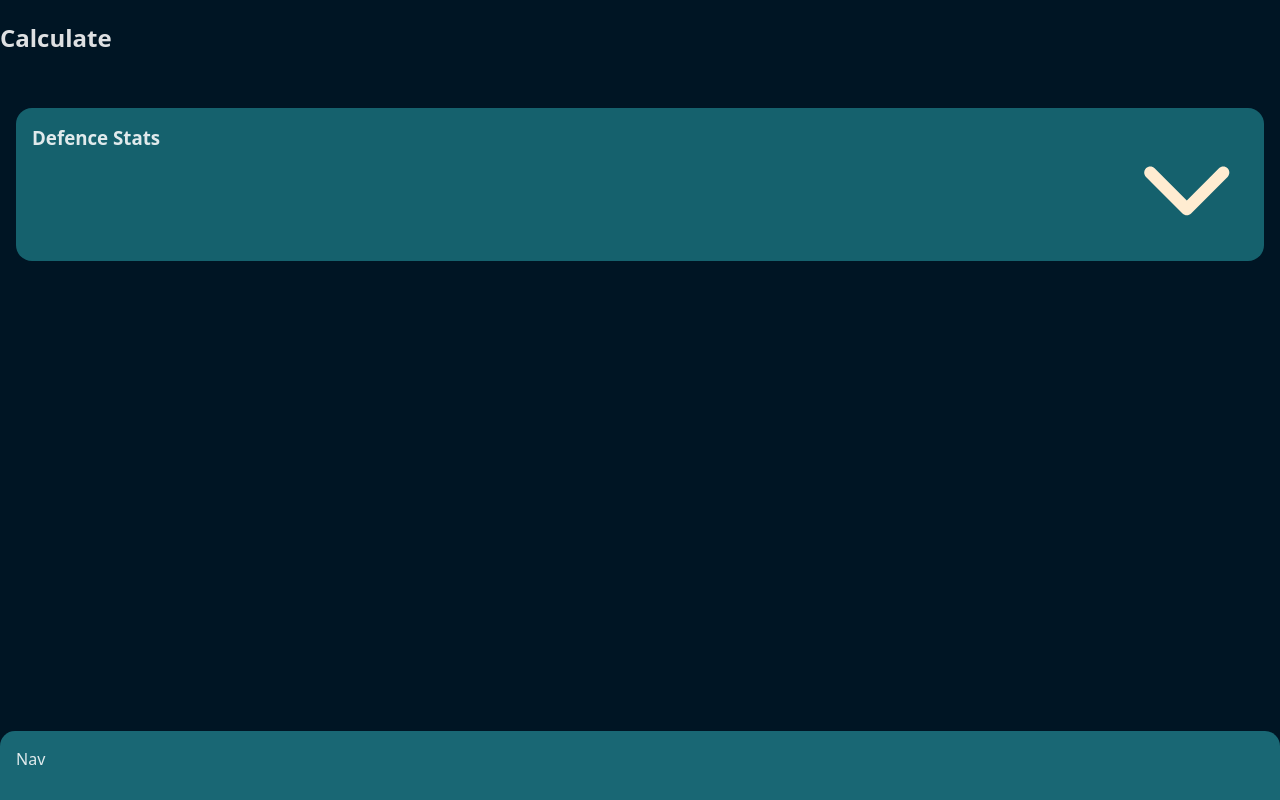
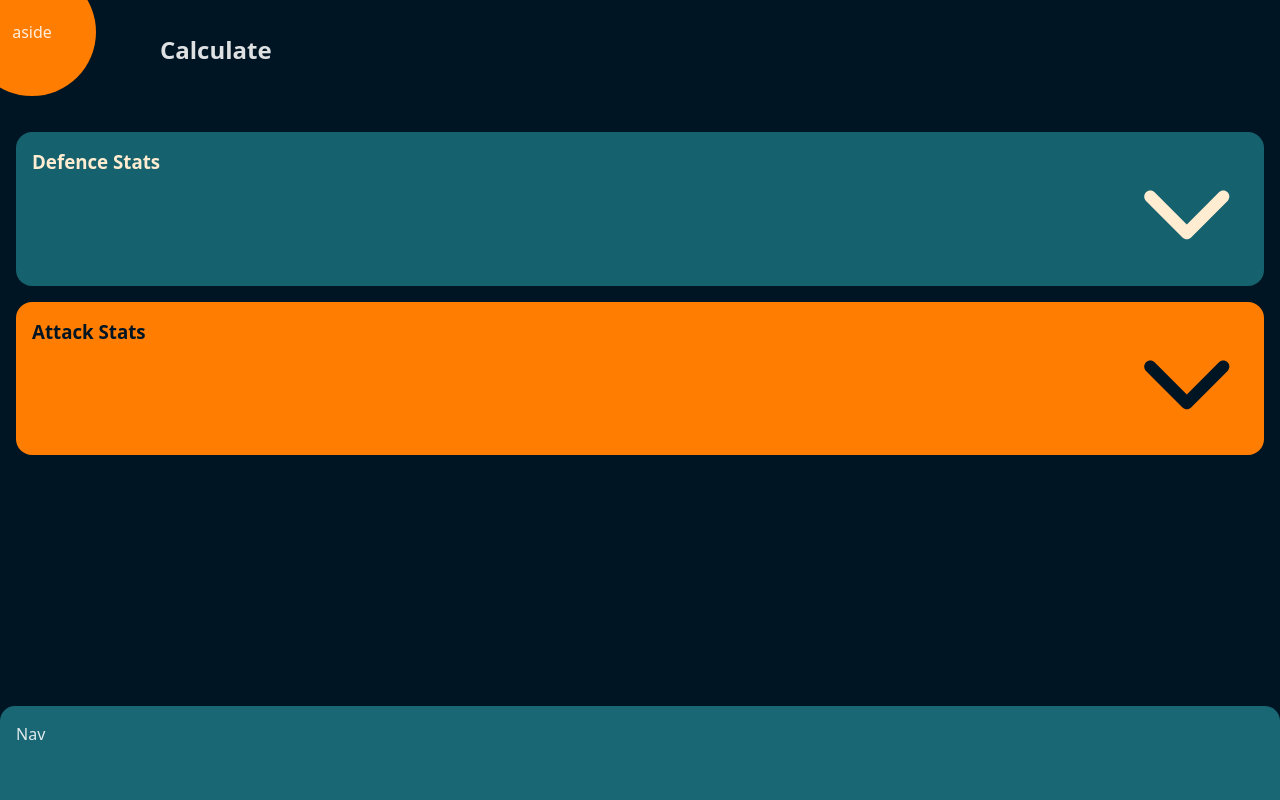
Before and after one commit to CaseyQWood/Mathhammer, a React (Vite) app: page /home in a window 1280 px wide. Built offline with nearby package versions, Linux system fonts and the light colour scheme.

Commit message:
added aside menu initial

```diff
--- a/src/App.css
+++ b/src/App.css
@@ -31,6 +31,7 @@ aside {
 header,
 nav {
   background: #196774;
-  height: 10vh;
+  height: 15vh;
   border-radius: 15px 15px 0 0;
+  position: static;
 }
--- a/src/components/dropDown/DropDown.tsx
+++ b/src/components/dropDown/DropDown.tsx
@@ -1,19 +1,36 @@
-import { useEffect, useState } from "react"
+import { useEffect, useState, type ReactNode, type CSSProperties } from "react"
 import style from "./dropDown.module.css"
+
+type Color = "primary" | "secondary"
+
+const colorsTable: {
+    primary: CSSProperties;
+    secondary: CSSProperties;
+} = {
+    primary: { backgroundColor: "#15616d", color: "#ffecd1" },
+    secondary: { backgroundColor: "#ff7d00", color: "#001524" },
+};
 
 interface DropDownProps {
     title: string
+    color: Color
+    children: ReactNode
 }
 
-export default function DropDown({ title }: DropDownProps) {
+export default function DropDown({ title, color = "primary", children }: DropDownProps) {
     const [open, setOpen] = useState(false)
+
 
     useEffect(() => { console.log(open) }, [open])
 
     return (
-        <div className={style.dropDown__wrapper} onClick={() => setOpen(!open)}>
-            <h3>{title}</h3>
-            <svg fill="#ffecd1" width="10%" xmlns="http://www.w3.org/2000/svg" viewBox="0 0 640 640"><path d="M297.4 470.6C309.9 483.1 330.2 483.1 342.7 470.6L534.7 278.6C547.2 266.1 547.2 245.8 534.7 233.3C522.2 220.8 501.9 220.8 489.4 233.3L320 402.7L150.6 233.4C138.1 220.9 117.8 220.9 105.3 233.4C92.8 245.9 92.8 266.2 105.3 278.7L297.3 470.7z" /></svg>
-        </div>
+        <>
+            <div className={style.dropDown__wrapper} style={colorsTable[color]} onClick={() => setOpen(!open)}>
+                <h3>{title}</h3>
+                <svg fill={color === 'primary' ? "#ffecd1" : "#001524"} transform={`rotate(${open ? "180" : null})`} width="10%" xmlns="http://www.w3.org/2000/svg" viewBox="0 0 640 640"><path d="M297.4 470.6C309.9 483.1 330.2 483.1 342.7 470.6L534.7 278.6C547.2 266.1 547.2 245.8 534.7 233.3C522.2 220.8 501.9 220.8 489.4 233.3L320 402.7L150.6 233.4C138.1 220.9 117.8 220.9 105.3 233.4C92.8 245.9 92.8 266.2 105.3 278.7L297.3 470.7z" /></svg>
+
+            </div>
+            {open ? children : null}
+        </>
     )
 }
--- a/src/components/routes/HomePage/HomePage.tsx
+++ b/src/components/routes/HomePage/HomePage.tsx
@@ -13,6 +13,7 @@ export default function HomePage() {
 
     return (
         <motion.div className={styles.homePageWrapper} initial={{ backgroundColor: "#001524" }} key="home">
+            <aside>aside</aside>
             <motion.h2>Calculate</motion.h2>
             <UnitForm setSimData={setSimData} />
             {simData ?
--- a/src/components/routes/HomePage/homePage.module.css
+++ b/src/components/routes/HomePage/homePage.module.css
@@ -1,4 +1,5 @@
 .homePageWrapper {
+  position: relative;
   display: flex;
   justify-content: space-between;
   background-color: #001524;
@@ -6,4 +7,24 @@
   height: 100%;
   width: 100vw;
   gap: 1rem;
+  overflow: auto;
 }
+
+.homePageWrapper aside {
+  position: absolute;
+  width: 8rem;
+  height: 8rem;
+  background-color: #ff7d00;
+  border-radius: 50%;
+  top: -2rem;
+  left: -2rem;
+  display: flex;
+  flex-direction: column;
+  justify-content: center;
+  align-items: center;
+}
+
+.homePageWrapper h2 {
+  margin: 2rem 0;
+  padding-left: 10rem;
+}
--- a/src/components/unitForm/UnitForm.tsx
+++ b/src/components/unitForm/UnitForm.tsx
@@ -2,8 +2,7 @@ import { useCallback, useState } from "react";
 import type { DefenseStats, AttackStats, WoundTallies, Modifiers } from "../../types/unitStats";
 import style from './unitForm.module.css'
 import DropDown from "../dropDown/DropDown";
-import { Button, Accordion, AccordionGroup, AccordionSummary, AccordionDetails, Divider, IconButton } from "@mui/joy";
-import AddCircleOutlineIcon from '@mui/icons-material/AddCircleOutline';
+
 import DefenseInputs from './DefenseInputs'
 import AttackInputs from "./AttackInputs";
 import AttackModifiers from "./AttackModifiers";
@@ -13,10 +12,6 @@ interface UnitFormProps {
     setSimData: (result: WoundTallies) => void
 }
 
-const AttackAccordionStyles = {
-    borderRadius: "1rem",
-    backgroundColor: "#ff7d00",
-}
 
 export default function UnitForm({ setSimData }: UnitFormProps) {
     const simCount = 1
@@ -106,10 +101,21 @@ export default function UnitForm({ setSimData }: UnitFormProps) {
 
     return (
         <div className={style.unitForm__wrapper} >
-            <DropDown title="Defence Stats">
-
+            <DropDown color="primary" title="Defence Stats">
+                <DefenseInputs defenseStats={defenseStats} handleDefenseChange={handleDefenseChange} />
             </DropDown>
 
+            {attackStats.map((ele, index) => {
+                return (
+                    <DropDown color="secondary" title="Attack Stats">
+                        <div>
+                            <AttackInputs index={Number(index)} attackStats={ele} handleAttackChange={handleAttackChange} />
+                            <AttackModifiers index={Number(index)} modifiers={modifiers[index]} handleModifiersChange={handleModifiersChange} />
+                        </div>
+                    </DropDown>
+
+                )
+            })}
 
         </div >
     )
--- a/src/components/unitForm/unitForm.module.css
+++ b/src/components/unitForm/unitForm.module.css
@@ -1,6 +1,9 @@
 .unitForm__wrapper {
+  display: flex;
+  flex-direction: column;
   height: 100%;
   padding: 1rem;
+  gap: 1rem;
 }
 
 .defensiveStats__wrapper {
```
